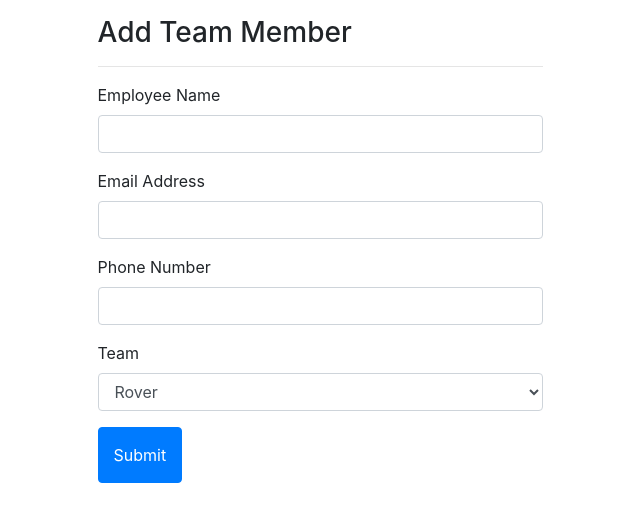
After one commit to hana15-cmd/Contact-Managment-Data-Service, a Flask app: page /add_team_member/373 in a window 1280 px wide. The commit adds this page. Shown: the top 522 px of the page, without its empty margins (320-960 px from the left). Run offline with Flask 3, Linux system fonts and the light colour scheme; data comes from the database, SQL or seed files in the repository; some libraries are stand-ins or nearby versions.

Commit message:
the view members now can crud

```diff
--- a/app/__init__.py
+++ b/app/__init__.py
@@ -2,6 +2,7 @@ import os
 from flask import Flask, g
 import sqlite3
 from .views import views
+# from .auth import auth
 
 def create_app():
     app = Flask(__name__)
--- /dev/null
+++ b/app/templates/add_employee.html
@@ -0,0 +1,32 @@
+{% extends 'layout.html' %}
+{% block body %}
+  <div class='row'>
+    <div class='col-5 mx-auto'>
+      <h3>Add Team Member</h3><hr>
+      <form method="POST" action="{{ url_for('views.add_team_member', team_id=team_id) }}">
+        <div class='form-group'>
+            <label>Employee Name</label>
+            <input type='text' name='employee_name' required class='form-control'>
+        </div>
+        <div class='form-group'>
+            <label>Email Address</label>
+            <input type='email' name='email_address' required class='form-control'>
+        </div>
+        <div class='form-group'>
+            <label>Phone Number</label>
+            <input type='number' name='phone_number' required class='form-control'>
+        </div>
+        <div class='form-group'>
+            <label>Team</label>
+            <select name='team_id' required class='form-control'>
+                <option value='' disabled selected>Select a team</option>
+                {% for team in teams %}
+                  <option value="{{ team['id'] }}" {% if team['id'] == team_id %}selected{% endif %}>{{ team['team_name'] }}</option>
+                {% endfor %}
+            </select>
+        </div>
+        <input type='submit' value='Submit' style='padding: 15px;' class='btn btn-primary'>
+      </form>
+    </div>
+  </div>
+{% endblock %}
--- a/app/templates/base.html
+++ b/app/templates/base.html
@@ -5,6 +5,7 @@
     <meta name="viewport" content="width=device-width, initial-scale=1" />
     <link href="https://cdn.jsdelivr.net/npm/bootstrap@5.3.3/dist/css/bootstrap.min.css" rel="stylesheet" integrity="sha384-QWTKZyjpPEjISv5WaRU9OFeRpok6YctnYmDr5pNlyT2bRjXh0JMhjY6hW+ALEwIH" crossorigin="anonymous">
     <link href="https://cdnjs.cloudflare.com/ajax/libs/font-awesome/5.15.4/css/all.min.css" rel="stylesheet">
+    <link href="https://cdn.jsdelivr.net/npm/bootstrap-icons/font/bootstrap-icons.css" rel="stylesheet">
     <script
      src="https://cdn.jsdelivr.net/npm/bootstrap@5.3.3/dist/js/bootstrap.bundle.min.js"
      integrity="sha384-YvpcrYf0tY3lHB60NNkmXc5s9fDVZLESaAA55NDzOxhy9GkcIdslK1eN7N6jIeHz"
--- a/app/views.py
+++ b/app/views.py
@@ -1,15 +1,15 @@
-from flask import Blueprint,render_template
+from flask import Blueprint, logging,render_template
 from flask import current_app
-import os
-import sqlite3
-import sqlite3 as sql
 from flask import Flask, g, render_template, request, redirect, url_for, session, flash
 from werkzeug.security import generate_password_hash, check_password_hash
-from app.models import add_entry, get_database
+from app.models import add_dummy_contacts_data, add_entry, get_database
 from flask import render_template, request, redirect, url_for, flash
 import sqlite3 as sql
+import logging
 
 views = Blueprint('views',__name__)
+
+logging.basicConfig(level=logging.DEBUG)
 
 @views.route('/')
 def home():
@@ -68,64 +68,55 @@ def login():
 @views.route('/init_db')
 def initialize_db():
     try:
-        from app.models import init_db_scheme, add_dummy_teams_data
+        print("Initializing the database...")
+        from app.models import init_db_scheme, add_dummy_teams_data, add_dummy_contacts_data
+
         init_db_scheme()  # Set up the database schema
-        add_dummy_teams_data()  # Populate with dummy data
+        add_dummy_teams_data()  # Populate with dummy teams data
+        add_dummy_contacts_data()  # Populate with dummy contacts data
+
         flash('Database initialized successfully with dummy data!', 'success')
         return redirect(url_for('views.home'))
     except Exception as e:
+        print(f"Error during database initialization: {str(e)}")  # Debugging
         flash(f'Error during database initialization: {str(e)}', 'danger')
         return redirect(url_for('views.home'))
 
+@views.route('/contactManager', methods=['GET', 'POST'])
+def contacts():
+    # Get search and filter query parameters from the URL (default to empty if not provided)
+    search_query = request.args.get('search', '')  # Get the search query from the URL
+    filter_column = request.args.get('filter', '')  # Get the filter column (optional)
 
-@views.route('/contactManager')
-def contacts():
+    # Establish database connection
     database = get_database()
     cursor = database.cursor()
-    cursor.execute("SELECT * FROM teams")
+
+    # Start with the base SQL query
+    sql_query = "SELECT * FROM teams"
+    sql_params = []
+
+    # Modify the query based on user input
+    if search_query:
+        # If both search query and filter column are provided
+        if filter_column:
+            sql_query += f" WHERE {filter_column} LIKE ?"
+            sql_params.append(f"%{search_query}%")
+        else:
+            # If no filter column is specified, search across multiple columns
+            sql_query += """
+                WHERE TEAM_NAME LIKE ?
+                OR TEAM_LOCATION LIKE ?
+                OR EMAIL_ADDRESS LIKE ?
+            """
+            sql_params.extend([f"%{search_query}%", f"%{search_query}%", f"%{search_query}%"])
+
+    # Execute the query with parameters (this prevents SQL injection)
+    cursor.execute(sql_query, sql_params)
     data = cursor.fetchall()
-    if not data:
-        print("No data found in the teams table.")
-    else:
-        for row in data:
-            print(dict(row))  # Debugging output
-    return render_template("index.html", datas=data)
 
-# @views.route('/contactManager', methods=['GET', 'POST'])
-# def contacts():
-#     # Get search and filter query parameters from the URL (default to empty if not provided)
-#     search_query = request.args.get('search', '')  # Get the search query from the URL
-#     filter_column = request.args.get('filter', '')  # Get the filter column (optional)
-
-#     # Establish database connection
-#     database = get_database()
-#     cursor = database.cursor()
-
-#     # Start with the base SQL query
-#     sql_query = "SELECT * FROM teams"
-#     sql_params = []
-
-#     # Modify the query based on user input
-#     if search_query:
-#         # If both search query and filter column are provided
-#         if filter_column:
-#             sql_query += f" WHERE {filter_column} LIKE ?"
-#             sql_params.append(f"%{search_query}%")
-#         else:
-#             # If no filter column is specified, search across multiple columns
-#             sql_query += """
-#                 WHERE TEAM_NAME LIKE ?
-#                 OR TEAM_LOCATION LIKE ?
-#                 OR EMAIL_ADDRESS LIKE ?
-#             """
-#             sql_params.extend([f"%{search_query}%", f"%{search_query}%", f"%{search_query}%"])
-
-#     # Execute the query with parameters (this prevents SQL injection)
-#     cursor.execute(sql_query, sql_params)
-#     data = cursor.fetchall()
-
-#     # Return the template with the filtered data and search information
-#     return render_template("index.html", datas=data, search_query=search_query, filter_column=filter_column)
+    # Return the template with the filtered data and search information
+    return render_template("index.html", datas=data, search_query=search_query, filter_column=filter_column)
 
 
 @views.route("/add_team", methods=['POST', 'GET'])
@@ -176,36 +167,6 @@ def add_team():
 
     return render_template('add_team.html')
 
-@views.route("/see_team_members/<string:id>", methods=['POST','GET'])
-def see_team_members(id):
-
-    # Establish database connection
-    con = sql.connect(current_app.config['DATABASE'])
-    try:
-        cur = con.cursor()
-
-        # Query to get team details
-        cur.execute("SELECT * FROM teams WHERE ID=?", (id,))
-        team = cur.fetchone()
-
-        # If team is found, get team members (contacts)
-        if team:
-            cur.execute("SELECT * FROM contacts WHERE team_id=?", (id,))
-            members = cur.fetchall()  # Retrieve all members associated with the team
-
-            # Pass team and members information to the template
-            return render_template("team_member_info.html", team=team, members=members)
-        else:
-            flash('Team not found', 'danger')
-            return redirect(url_for("views.contacts"))
-
-    except Exception as e:
-        flash(f'Error: {str(e)}', 'danger')
-        return redirect(url_for("views.contacts"))
-    finally:
-        cur.close()
-        con.close()
-
 
 @views.route("/edit_team/<string:id>",methods=['POST','GET'])
 def edit_team(id):
@@ -242,6 +203,146 @@ def delete_teams(id):
     flash('Team Deleted', 'warning')
     return redirect(url_for("views.contacts"))
 
+@views.route("/see_team_members/<string:id>", methods=['POST', 'GET'])
+def see_team_members(id):
+    logging.debug(f"Team ID received: {id}")
+
+    # Validate the ID
+    if not id.isdigit():
+        logging.warning(f"Invalid team ID: {id}")
+        flash("Invalid team ID.", "danger")
+        return redirect(url_for("views.contacts"))
+
+    con = sql.connect(current_app.config['DATABASE'])
+    con.row_factory = sql.Row  # Enable row dictionary-like access
+    try:
+        cur = con.cursor()
+
+        # Fetch team details
+        logging.debug(f"Executing query: SELECT * FROM teams WHERE ID={id}")
+        cur.execute("SELECT * FROM teams WHERE ID=?", (id,))
+        team = cur.fetchone()
+        logging.debug(f"Team fetched: {team}")
+
+        if not team:
+            logging.warning(f"No team found with ID {id}")
+            flash(f"No team found with ID {id}.", "danger")
+            return redirect(url_for("views.contacts"))
+
+        # Fetch team members
+        logging.debug(f"Fetching members for team ID {id}")
+        cur.execute("SELECT * FROM contacts WHERE team_id=?", (id,))
+        members = cur.fetchall()
+        logging.debug(f"Members fetched: {members}")
+
+        if not members:
+            logging.info(f"No members found for team ID {id}")
+            flash("No members found for this team.", "info")
+
+        # Render the template with team and member details
+        return render_template("team_member_info.html", team=team, members=members)
+    except Exception as e:
+        logging.error(f"Error fetching team or members: {e}")
+        flash("An unexpected error occurred. Please try again later.", "danger")
+        return redirect(url_for("views.contacts"))
+    finally:
+        if con:
+            con.close()
+
+@views.route("/add_team_member/<int:team_id>", methods=['POST', 'GET'])
+def add_team_member(team_id):
+    # Fetch team data for the dropdown (if necessary)
+    con = sql.connect(current_app.config['DATABASE'])
+    con.row_factory = sql.Row
+    cur = con.cursor()
+    cur.execute("SELECT id, team_name FROM teams")
+    teams = cur.fetchall()
+    con.close()
+
+    # Handle form submission (POST request)
+    if request.method == 'POST':
+        # Get form data
+        employee_name = request.form.get('employee_name')
+        email_address = request.form.get('email_address')
+        phone_number = request.form.get('phone_number')
+
+        # Check if all fields are provided
+        if not all([employee_name, email_address, phone_number]):
+            flash('All fields are required!', category='error')
+            return redirect(url_for('views.add_team_member', team_id=team_id))  # Redirect back to the same page
+
+        # Insert the new team member into the database
+        try:
+            con = sql.connect(current_app.config['DATABASE'])
+            cur = con.cursor()
+            cur.execute(
+                """
+                INSERT INTO contacts (employee_name, email_address, phone_number, team_id)
+                VALUES (?, ?, ?, ?)
+                """,
+                (employee_name, email_address, phone_number, team_id)
+            )
+            con.commit()
+            flash('Team member added successfully!', category='success')
+
+        except Exception as e:
+            flash(f'Error occurred while adding the team member: {str(e)}', category='error')
+
+        finally:
+            con.close()
+
+        return redirect(url_for('views.see_team_members', id=team_id))  # Redirect to the team's member list page
+
+    # If it's a GET request, render the form
+    return render_template('add_employee.html', teams=teams, team_id=team_id)
+
+@views.route("/edit_team_member/<int:member_id>", methods=['GET', 'POST'])
+def edit_team_member(member_id):
+    con = sql.connect(current_app.config['DATABASE'])
+    con.row_factory = sql.Row
+    cur = con.cursor()
+    cur.execute("SELECT * FROM contacts WHERE id=?", (member_id,))
+    member = cur.fetchone()
+    con.close()
+
+    if request.method == 'POST':
+        employee_name = request.form['employee_name']
+        email_address = request.form['email_address']
+        phone_number = request.form['phone_number']
+
+        # Update the member in the database
+        con = sql.connect(current_app.config['DATABASE'])
+        cur = con.cursor()
+        cur.execute("""
+            UPDATE contacts
+            SET employee_name = ?, email_address = ?, phone_number = ?
+            WHERE id = ?
+        """, (employee_name, email_address, phone_number, member_id))
+        con.commit()
+        con.close()
+
+        flash('Team member updated successfully!', 'success')
+        return redirect(url_for('views.see_team_members', id=member['team_id']))  # Using 'id' to pass the team_id
+
+    return render_template('edit_employee.html', member=member)
+
+@views.route("/delete_team_member/<int:member_id>", methods=['GET'])
+def delete_team_member(member_id):
+    # Fetch the team member by ID
+    con = sql.connect(current_app.config['DATABASE'])
+    con.row_factory = sql.Row
+    cur = con.cursor()
+    cur.execute("SELECT * FROM contacts WHERE id=?", (member_id,))
+    member = cur.fetchone()
+
+    # Delete the member from the database
+    con.execute("DELETE FROM contacts WHERE id=?", (member_id,))
+    con.commit()
+    con.close()
+
+    flash('Team member deleted successfully!', 'danger')
+    return redirect(url_for('views.see_team_members', id=member['team_id']))
+
 @views.route('/logout')
 def logout():
     session.pop('user_id', None)
```
Also changed, not shown: app/models.py (+45 -17 lines), app/schemadb.sql (+18 -7 lines), app/templates/edit_employee.html (added, +30 -0 lines), app/templates/index.html (+18 -1 lines), app/templates/team_member_info.html (+42 -41 lines), app/auth.py (added), app/database.db, app/templates/sign.html (line endings or trailing spaces).
